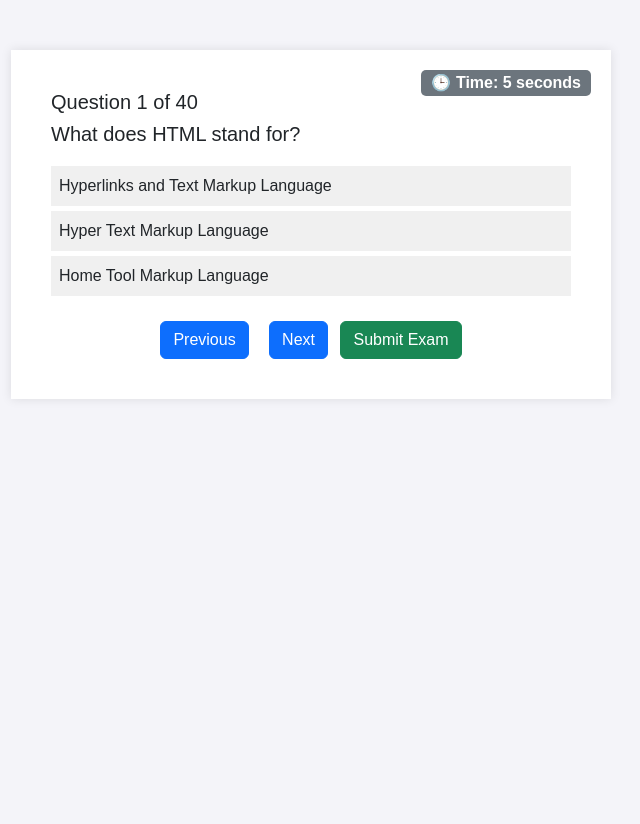
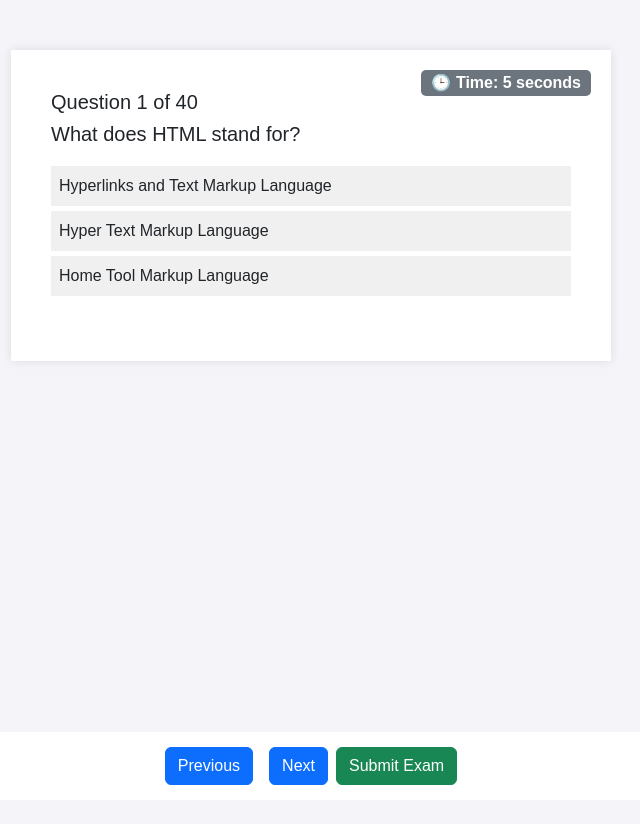
Before and after one commit to nikolovv861/exam, a plain HTML site: page index.html in a window 1280 px wide. Shown: the whole page, without its empty margins (329-969 px from the left). Drawn offline with nearby package versions, Linux system fonts and the light colour scheme.

Commit message:
фиксирана позиция на question actions

```diff
--- a/index.html
+++ b/index.html
@@ -86,6 +86,16 @@
         content: '🕒';
         margin-right: 5px;
     }
+    .quiz-actions {
+        position: fixed;
+        bottom: 0px;
+        padding: 15px 0;
+        width: 100%;
+        display: flex;
+        justify-content: center;
+        background: white;
+    }
+
 </style>
 </head>
 <body>
@@ -93,12 +103,12 @@
     <div id="question-number" class="h5"></div>
     <div id="question" class="h4 mb-3"></div>
     <ul id="choices" class="list-group"></ul>
-    <div class="mt-3 text-center">
-        <button class="btn btn-primary me-2" onclick="previous_question()">Previous</button>
-        <button class="btn btn-primary ms-2" onclick="next_question()">Next</button>
-        <button class="btn btn-success ms-2" onclick="submit_exam()">Submit Exam</button>
-    </div>
     <div id="timer" class="badge bg-secondary"></div>
+</div>
+<div class="mt-3 text-center quiz-actions">
+    <button class="btn btn-primary me-2" onclick="previous_question()">Previous</button>
+    <button class="btn btn-primary ms-2" onclick="next_question()">Next</button>
+    <button class="btn btn-success ms-2" onclick="submit_exam()">Submit Exam</button>
 </div>
 <div id="full-page-message"></div>
 
@@ -221,7 +231,7 @@ function start_timer() {
 function show_question(index) {
     var question_object = questions[index];
 
-    question_number_el.innerText = "Question " + (index + 1) + " of " + questions.length;
+    question_number_el.innerText = 'Question '+(index + 1)+' of '+questions.length;
     question_el.innerText = question_object.question;
 
     choises_el.innerHTML = '';
@@ -292,7 +302,7 @@ function end_exam(cheated) {
     clearInterval(timer);
     var message =
         cheated
-        ? "You have tried to cheat, please try again"
+        ? 'You have tried to cheat, please try again'
         : 'Exam finished! Your score: '+score+', Time taken: '+total_seconds+' seconds';
 
     full_page_message_el.style.display = 'flex';
```
